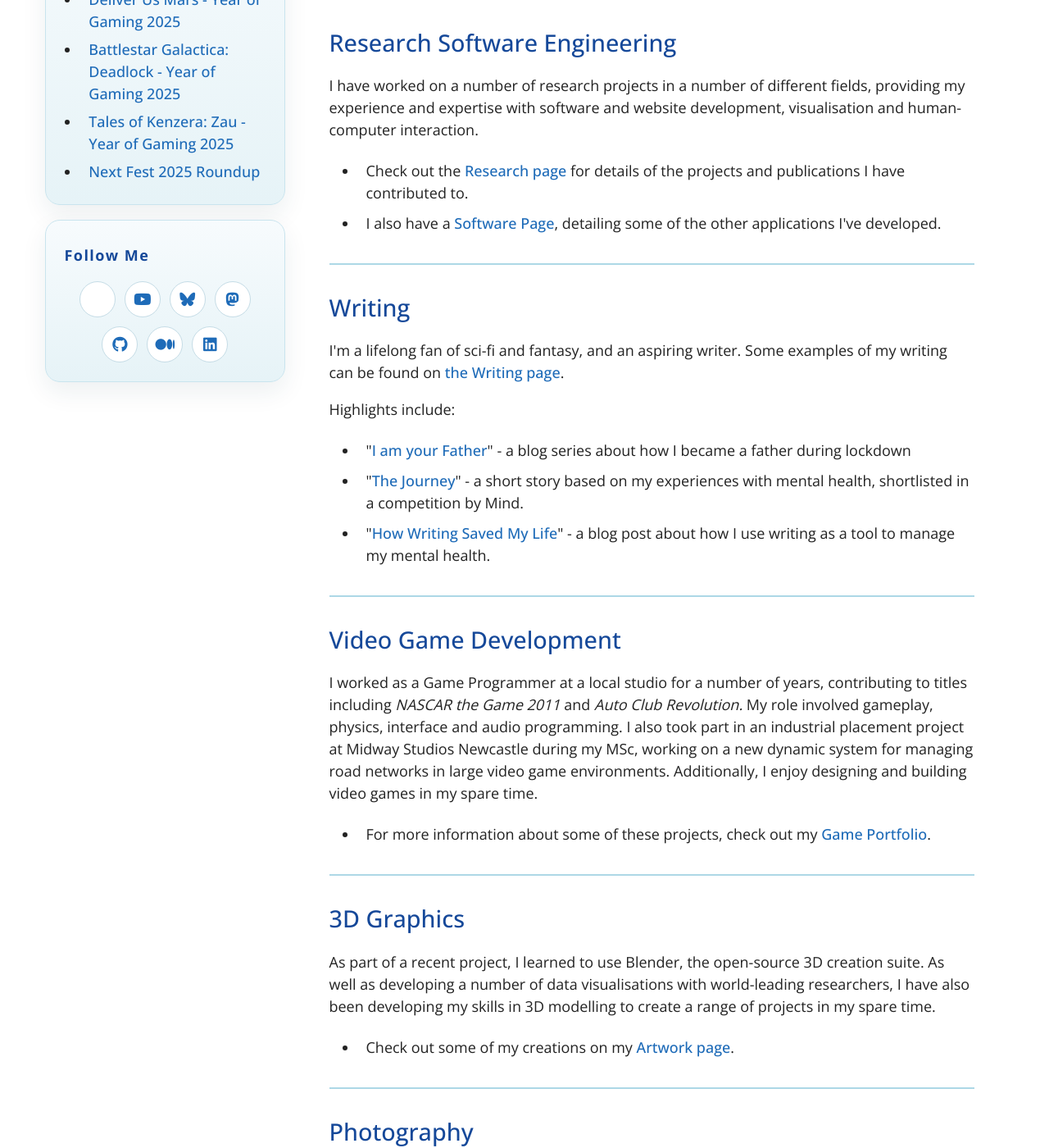
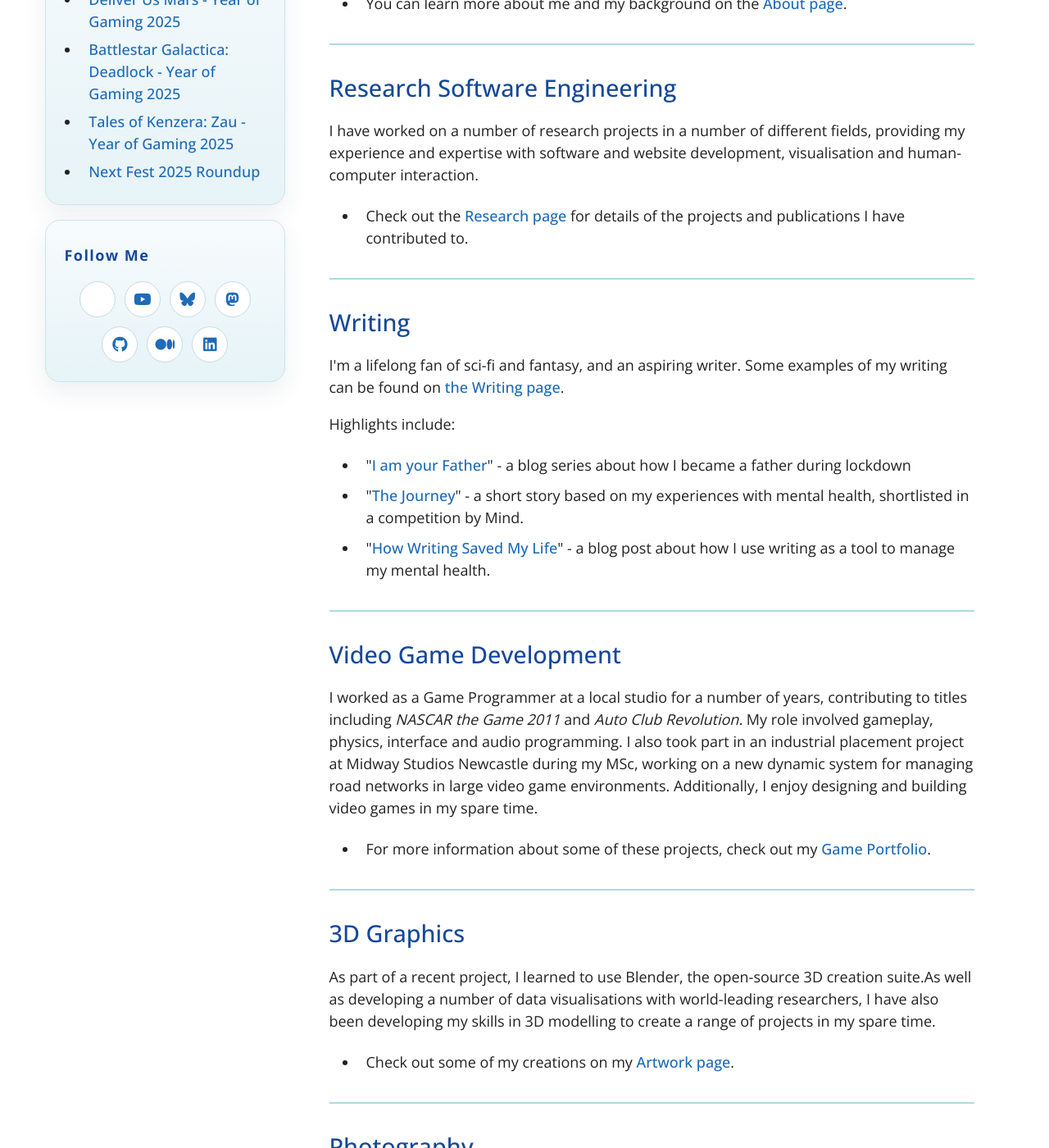
Before and after one commit to mdsimpson42/mdsimpson42.github.io, a Jekyll site: the page built from index.html, in a window 1280 px wide and 1400 px high, scrolled down 966 px. Shown: the whole window at 82% size. Built offline with Jekyll 4.4.1, drawn with Linux system fonts in a browser that asks for light colours; nearby versions of some CDN libraries; some of the changed text lies outside the part shown.

Commit message:
Update index.html

```diff
--- a/index.html
+++ b/index.html
@@ -5,67 +5,84 @@
 ---
 
 <p>Hello and welcome to my website.</p>
-<p>My name is Mike Simpson (aka MDSimpson or Codemonkey_Mike), and I'm a <a href="https://rse.ncldata.dev/team/mike-simpson">Research Software Engineer</a> and former Game Developer, based in the North-East of England.</p>
+<p>My name is Mike Simpson, and I'm a <a href="https://rse.ncldata.dev/team/mike-simpson">Research Software Engineer</a>
+    and former Game Developer, based in the North-East of England.</p>
 <p>I am also:</p>
 <ul>
 <li>Trustee and Vice-President of the <a href="https://society-rse.org/">Society of Research Software Engineering</a> (2023-present).</li>
 <li>2025 Fellow of the <a href="https://www.software.ac.uk/fellowship-programme/mike-simpson">Software Sustainability Institute</a>.</li>
 </ul>
 
-<p>On this site, you will find information about my eclectic collection of skills, hobbies and interests, including my research, software and gaming portfolios, as well as a blog about a range of topics, including writing, photography, gaming and mental health.</p>
+<p>On this site, you will find information about my eclectic collection of skills, hobbies and interests, including my research, software
+    and gaming portfolios, as well as a blog about a range of topics, including writing, photography, gaming and mental health.</p>
 
 <hr />
 
 <h2>Background</h2>
 
-<p>I have a degree in Computer Science and an MSc in Computer Games Engineering. I worked as a games programmer before returning to university to complete a PhD. I now work as a Research Software Engineer at Newcastle University.</p>
+<p>I have a degree in Computer Science and an MSc in Computer Games Engineering. I worked as a games programmer before returning to university
+    to complete a PhD. I now work as a Research Software Engineer at Newcastle University.
+</p>
+<ul>
+    <li>You can learn more about me and my background on the <a href="about/">About page</a>.</li>
+</ul>
 <hr />
 
 <h2>Research Software Engineering</h2>
 
-<p>I have worked on a number of research projects in a number of different fields, providing my experience and expertise with software and website development, visualisation and human-computer interaction.</p>
+<p>I have worked on a number of research projects in a number of different fields, providing my experience and expertise with software and
+    website development, visualisation and human-computer interaction.</p>
 
 <ul>
-<li>Check out the <a href="http://mdsimpson.co.uk/research/">Research page</a> for details of the projects and publications I have contributed to.</li>
-<li>I also have a <a href="https://mdsimpson.co.uk/software/">Software Page</a>, detailing some of the other applications I've developed.</li>
+    <li>Check out the <a href="research/">Research page</a> for details of the projects and publications I have contributed to.</li>
 </ul>
 <hr />
 
 <h2>Writing</h2>
 
-<p>I'm a lifelong fan of sci-fi and fantasy, and an aspiring writer. Some examples of my writing can be found on <a href="https://mdsimpson.co.uk/writing/">the Writing page</a>.</p>
+<p>I'm a lifelong fan of sci-fi and fantasy, and an aspiring writer. Some examples of my writing can be found on
+    <a href="writing/">the Writing page</a>.</p>
 <p>Highlights include:</p>
 <ul>
-<li>"<a href="https://mdsimpson.co.uk/category/i-am-your-father/">I am your Father</a>" - a blog series about how I became a father during lockdown</li>
-<li>"<a href="https://mdsimpson.co.uk/2020/05/the-journey/">The Journey</a>" - a short story based on my experiences with mental health, shortlisted in a competition by Mind.</li>
-<li>"<a href="https://mdsimpson.co.uk/2022/01/how-writing-saved-my-life/">How Writing Saved My Life</a>" - a blog post about how I use writing as a tool to manage my mental health.</li>
+<li>"<a href="i-am-your-father/">I am your Father</a>" - a blog series about how I became a father during lockdown</li>
+<li>"<a href="2020/05/the-journey/">The Journey</a>" - a short story based on my experiences with mental health, shortlisted in a competition by Mind.</li>
+<li>"<a href="2022/01/how-writing-saved-my-life/">How Writing Saved My Life</a>" - a blog post about how I use writing as a tool to manage my mental health.</li>
 </ul>
 <hr />
 
 <h2>Video Game Development</h2>
 
-<p>I worked as a Game Programmer at a local studio for a number of years, contributing to titles including <a href="https://en.wikipedia.org/wiki/NASCAR_The_Game:_2011"><em>NASCAR the Game 2011</em></a> and <a href="https://en.wikipedia.org/wiki/Auto_Club_Revolution"><em>Auto Club Revolution</em></a><em>.</em> My role involved gameplay, physics, interface and audio programming. I also took part in an industrial placement project at Midway Studios Newcastle during my MSc, working on a new dynamic system for managing road networks in large video game environments. Additionally, I enjoy designing and building video games in my spare time.</p>
+<p>I worked as a Game Programmer at a local studio for a number of years, contributing to titles including
+    <a href="https://en.wikipedia.org/wiki/NASCAR_The_Game:_2011"><em>NASCAR the Game 2011</em></a> and
+    <a href="https://en.wikipedia.org/wiki/Auto_Club_Revolution"><em>Auto Club Revolution</em></a><em>.</em>
+    My role involved gameplay, physics, interface and audio programming. I also took part in an industrial
+    placement project at Midway Studios Newcastle during my MSc, working on a new dynamic system for managing
+    road networks in large video game environments. Additionally, I enjoy designing and building video games
+    in my spare time.</p>
 
 <ul>
-<li>For more information about some of these projects, check out my <a href="http://mdsimpson.co.uk/?page_id=296">Game Portfolio</a>.</li>
+<li>For more information about some of these projects, check out my <a href="games/">Game Portfolio</a>.</li>
 </ul>
 <hr />
 
 <h2>3D Graphics</h2>
 
-<p>As part of a recent project, I learned to use Blender, the open-source 3D creation suite. As well as developing a number of data visualisations with world-leading researchers, I have also been developing my skills in 3D modelling to create a range of projects in my spare time.</p>
+<p>As part of a recent project, I learned to use Blender, the open-source 3D creation suite.As well as developing a
+    number of data visualisations with world-leading researchers, I have also been developing my skills in 3D modelling
+    to create a range of projects in my spare time.</p>
 
 <ul>
-<li>Check out some of my creations on my <a href="http://mdsimpson.co.uk/artwork/">Artwork page</a>.</li>
+<li>Check out some of my creations on my <a href="artwork/">Artwork page</a>.</li>
 </ul>
 <hr />
 
 <h2>Photography</h2>
 
-<p>I am also a keen photographer who has worked professionally at a number of events. I'm currently working on improving my skills and building up a portfolio, though for now, I am treating it as more of a hobby.</p>
+<p>I am also a keen photographer who has worked professionally at a number of events. I'm currently working on improving
+    my skills and building up a portfolio, though for now, I am treating it as more of a hobby.</p>
 
 <ul>
-<li>More examples and information can be found on <a href="http://mdsimpson.co.uk/?page_id=304">my Photography page</a>.</li>
+<li>More examples and information can be found on <a href="photography/">my Photography page</a>.</li>
 </ul>
 
 <hr />
```
